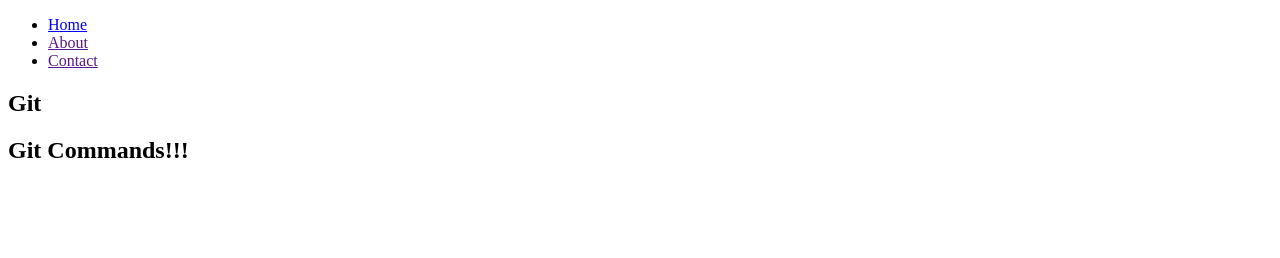
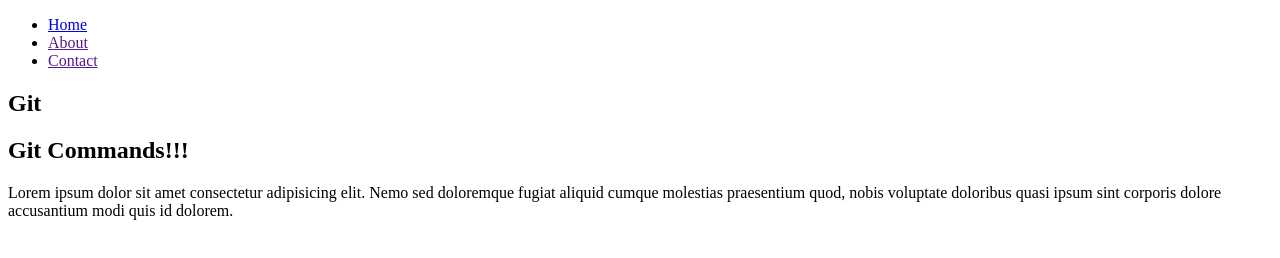
Before and after one commit to Sukhfab/clone, a plain HTML site: page index.html in a window 1280 px wide. Drawn offline with Linux system fonts and the light colour scheme.

Commit message:
Added footer

```diff
--- a/index.html
+++ b/index.html
@@ -26,5 +26,10 @@
                 <h2>Git Commands!!!</h2>
             </section>
         </main>
+        <footer>
+            <p>
+                Lorem ipsum dolor sit amet consectetur adipisicing elit. Nemo sed doloremque fugiat aliquid cumque molestias praesentium quod, nobis voluptate doloribus quasi ipsum sint corporis dolore accusantium modi quis id dolorem.
+            </p>
+        </footer>
 </body>
 </html>
```
